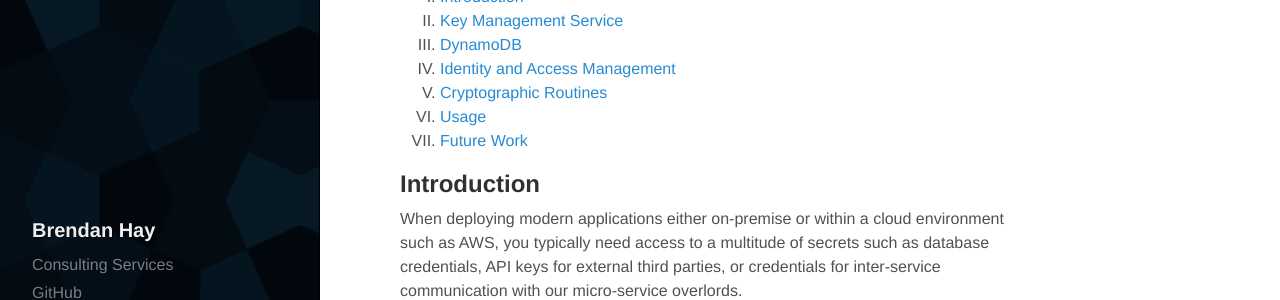
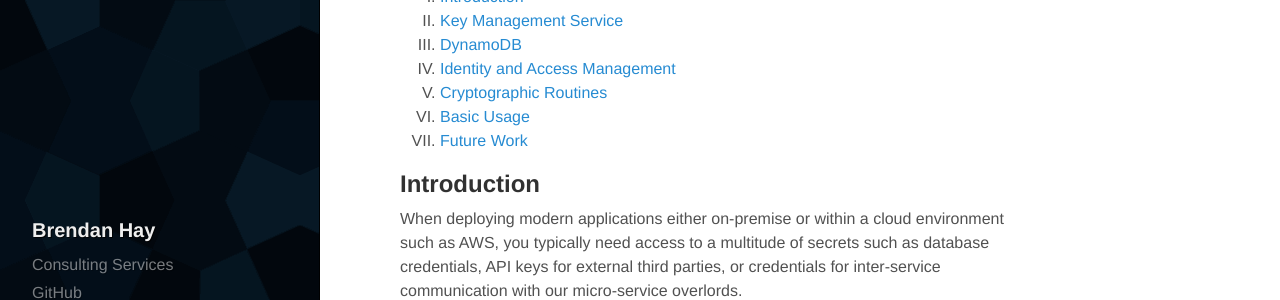
Before and after one commit to brendanhay/brendanhay.github.io, a Jekyll site: the page built from _posts/2016-08-06-credentials.md, in a window 1280 px wide and 900 px high. Shown: the part 400-700 px from the top of the window. Built offline with Jekyll 4.4.1, drawn with Linux system fonts in a browser that asks for light colours; some of the changed text lies outside the part shown.

Commit message:
Updating headings

```diff
--- a/_posts/2016-08-06-credentials.md
+++ b/_posts/2016-08-06-credentials.md
@@ -257,7 +257,7 @@ please see the following references for detailed explanations:
 * [Encrypt-then-MAC](http://www.daemonology.net/blog/2009-06-24-encrypt-then-mac.html)
 
 
-## Usage
+## Basic Usage
 
 You will need your AWS credentials available in either the standard
 `~/.aws/credentials` file, or as `AWS_ACCESS_KEY_ID` and
```
Also changed, not shown: other parts of _posts/2016-08-06-credentials.md (+1 -1 lines).
